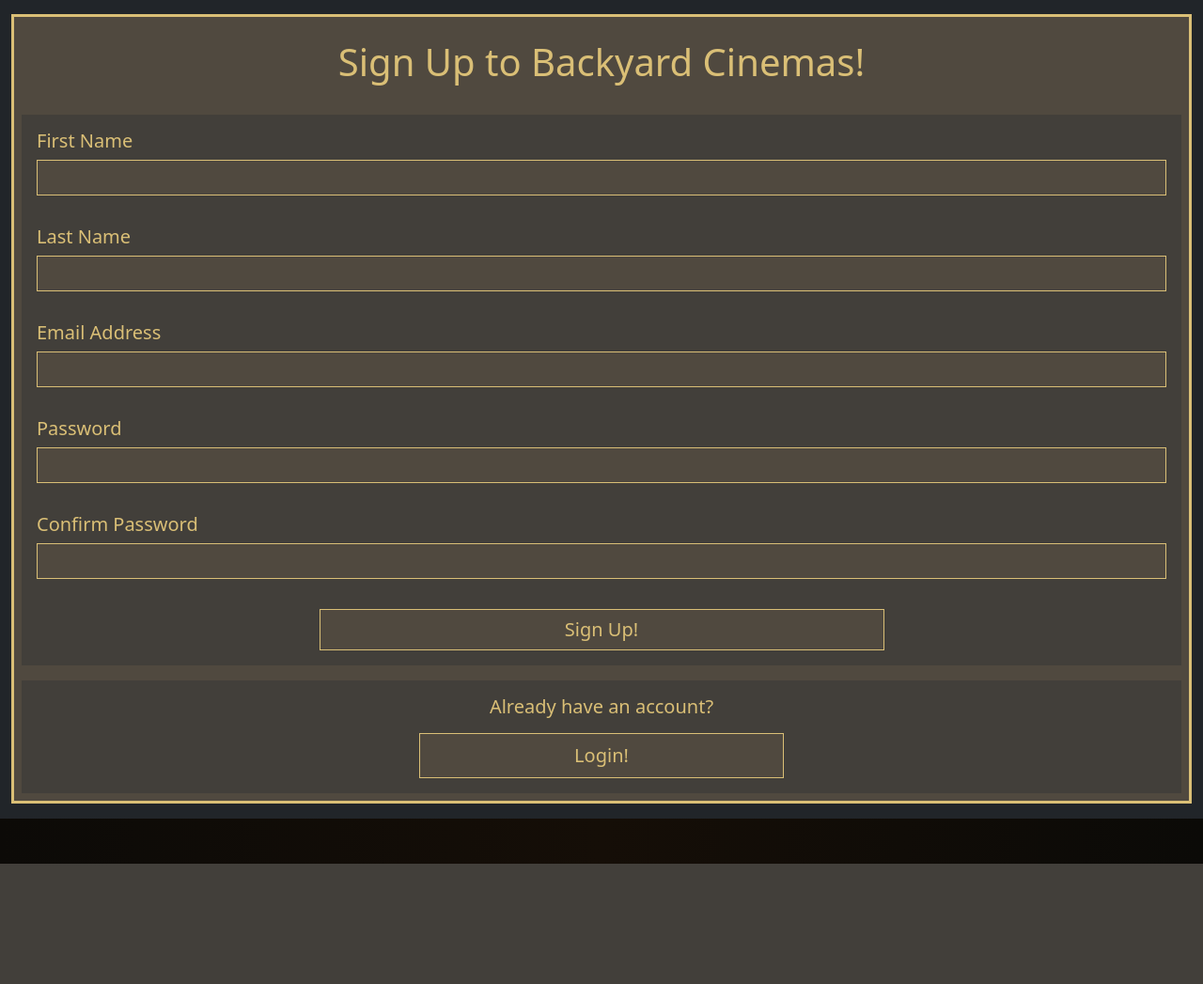
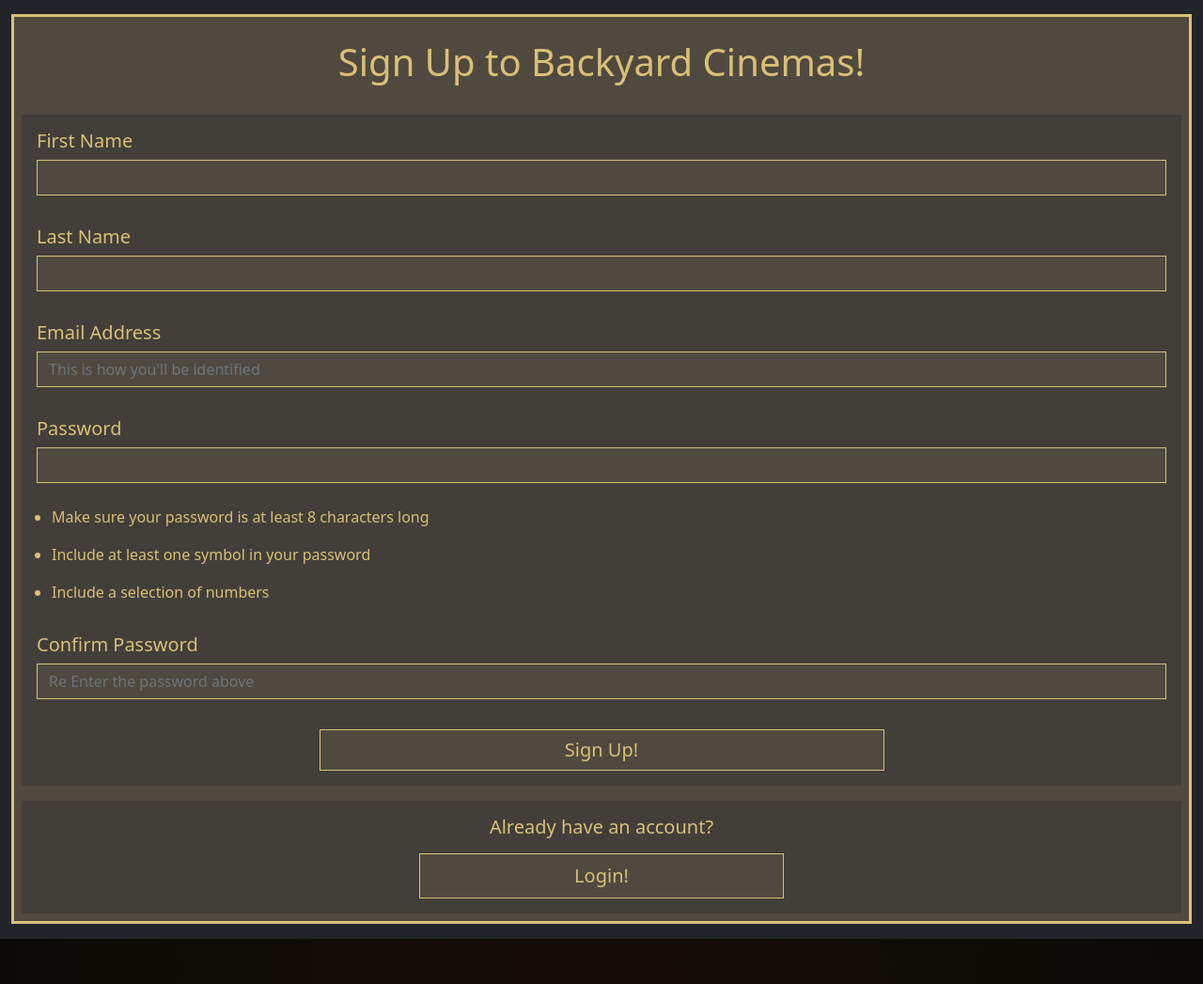
Before and after one commit to aidanlockwood20/IAB207-Assessment-3, a Flask app: page /auth/register in a window 1280 px wide. Shown: the part 107-1154 px from the top of the page at 94% size. Before the commit the page ends 1026 px from the top, so only its background shows below. Run offline with Flask 2, Linux system fonts and the light colour scheme; some libraries are stand-ins or nearby versions.

Commit message:
Change Auth Form Designs

```diff
--- a/backyardCinemas/templates/auth/register.html
+++ b/backyardCinemas/templates/auth/register.html
@@ -37,15 +37,22 @@
                     </div>
                     <div class="card-body">
                         <h5>{{ form.email_address.label }}</h5>
-                        {{ form.email_address(class_="form-control bg-light5") }}
+                        {{ form.email_address(class_="form-control bg-light5", placeholder="This is how you'll be identified") }}
                     </div>
                     <div class="card-body">
                         <h5>{{ form.password1.label }}</h5>
                         {{ form.password1(class_="form-control bg-light5") }}
                     </div>
+                    <div id="password-info">
+                        <ul class="my-2">
+                            <li><p>Make sure your password is at least 8 characters long</p></li>
+                            <li><p>Include at least one symbol in your password</p></li>
+                            <li><p>Include a selection of numbers</p></li>
+                        </ul>
+                    </div>
                     <div class="card-body">
                         <h5>{{ form.password2.label }}</h5>
-                        {{ form.password2(class_="form-control bg-light5") }}
+                        {{ form.password2(class_="form-control bg-light5", placeholder='Re Enter the password above') }}
                     </div>
                     <div class="card-body row justify-content-center mx-0">
                         {{ form.submit(class_="btn bg-light6 col-md-8 col-lg-6 col-xxl-4", style="font-size: 20px;") }}
```
Also changed, not shown: backyardCinemas/templates/auth/login.html (+4 -5 lines).
